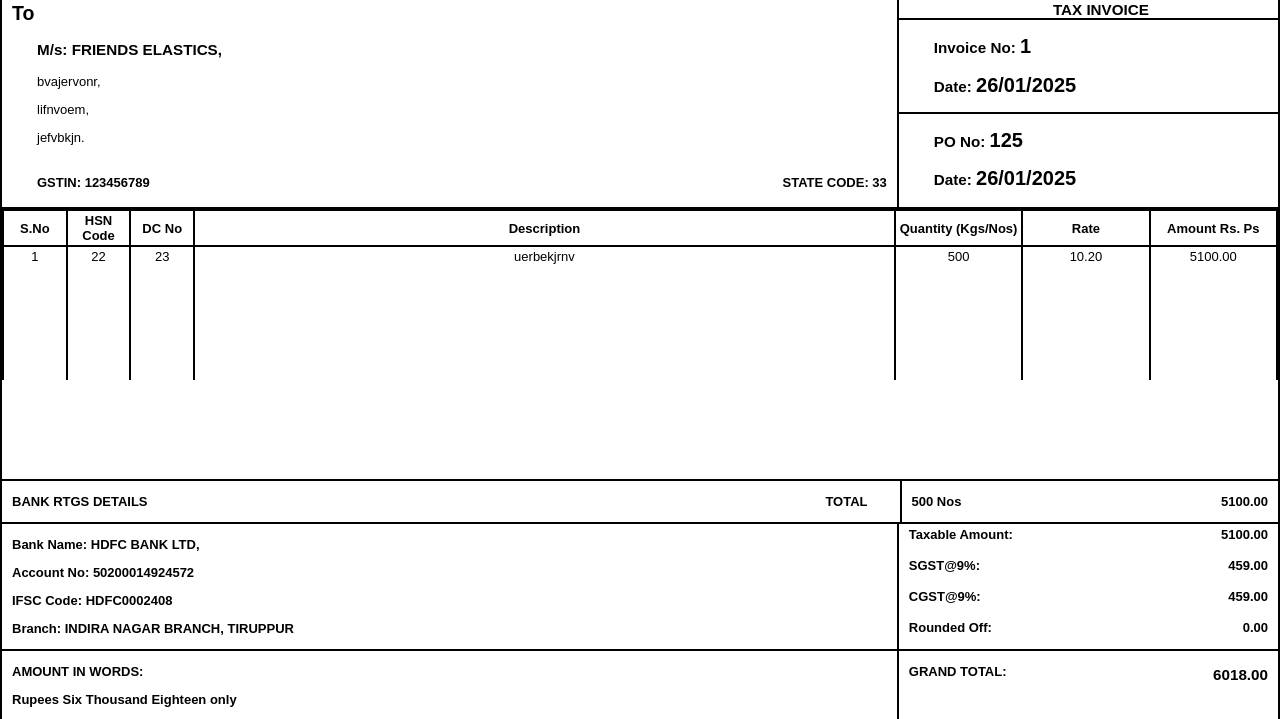
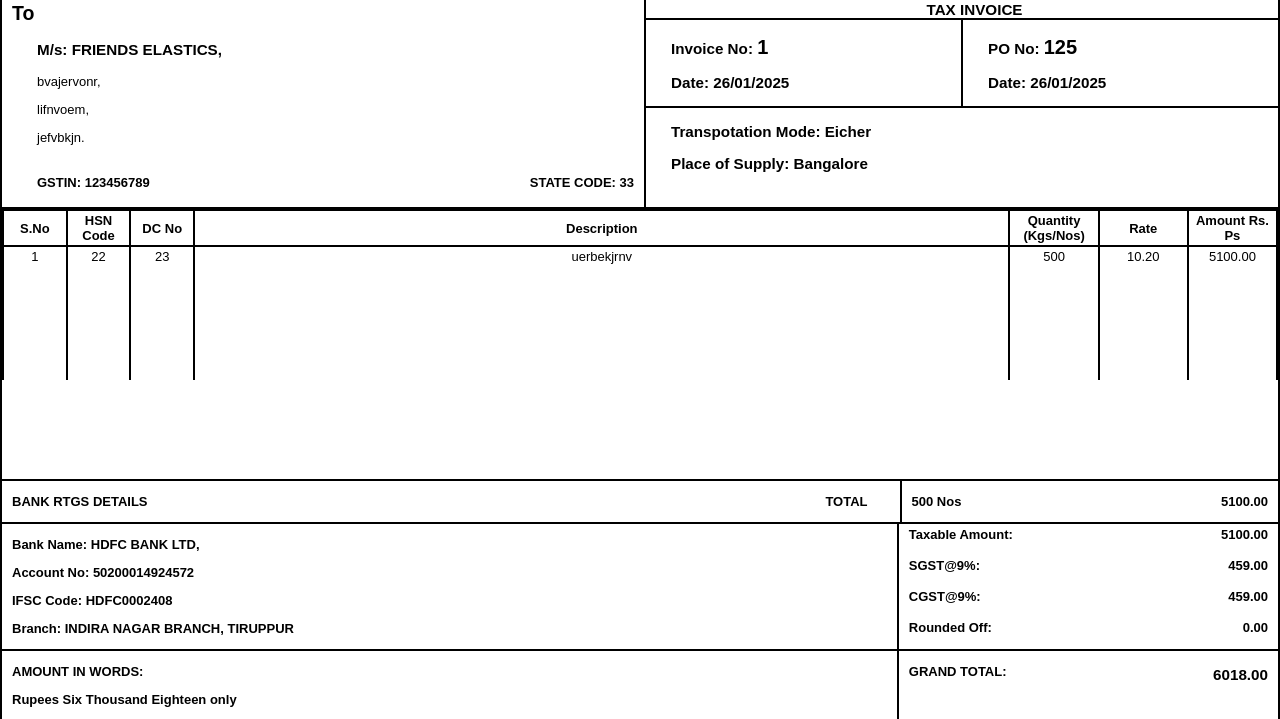
Before and after one commit to ashif-2005/FriendsPacks_Backend, a website: page invoice.html in a window 1280 px wide. Shown: the part 168-887 px from the top of the page. Drawn offline with Linux system fonts and the light colour scheme.

Commit message:
added new changes

```diff
--- a/invoice.html
+++ b/invoice.html
@@ -38,7 +38,7 @@
                     display: flex;
                 }
                 .tocompany .customer-details {
-                    width: 70%;
+                    width: 50%;
                     padding-left: 10px;
                     border-right: solid 2px black;
                     border-bottom: solid 2px black;
@@ -55,18 +55,25 @@
                     height: fit-content;
                 }
                 .tocompany .invoice-details {
-                    width: 30%;
+                    width: 50%;
                     border-bottom: solid 2px black;
                 }
                 .tocompany .invoice-details .tax {
                     text-align: center;
                     border-bottom: solid 2px black;
                 }
+                .tocompany .invoice-details .invv {
+                    display: flex;
+                    margin-top: -15px;
+                }
                 .tocompany .invoice-details .inv {
+                    width: 50%;
+                    border-right: solid 2px black;
                     border-bottom: solid 2px black;
                 }
-                .tocompany .invoice-details .inv, .tocompany .invoice-details .po {
-                    padding-left: 10px;
+                .tocompany .invoice-details .po {
+                    width: 50%;
+                    border-bottom: solid 2px black;
                 }
                 .bill {
                     height: 270px;
@@ -175,7 +182,7 @@
                     width: 5%;
                 }
                 .coll {
-                    width: 10%;
+                    width: 7%;
                 }
                 .spl {
                     font-size: 20px;
@@ -210,13 +217,19 @@
                     </div>
                     <div class="invoice-details">
                         <h3 class="tax">TAX INVOICE</h3>
-                        <div class="inv">
-                            <h3>Invoice No: <span class="spl">1</span></h3>
-                            <h3>Date: <span class="spl">26/01/2025</span></h3>
+                        <div class="invv">
+                            <div class="inv">
+                                <h3>Invoice No: <span class="spl">1</span></h3>
+                                <h3>Date: 26/01/2025</h3>
+                            </div>
+                            <div class="po">
+                                <h3>PO No: <span class="spl">125</span></h3>
+                                <h3>Date: 26/01/2025</h3>
+                            </div>
                         </div>
-                        <div class="po">
-                            <h3>PO No: <span class="spl">125</span></h3>
-                            <h3>Date: <span class="spl">26/01/2025</span></h3>
+                        <div class="mode">
+                            <h3>Transpotation Mode: Eicher</h3>
+                            <h3>Place of Supply: Bangalore</span></h3>
                         </div>
                     </div>
                 </div>
```
Also changed, not shown: index.js (+25 -12 lines).
